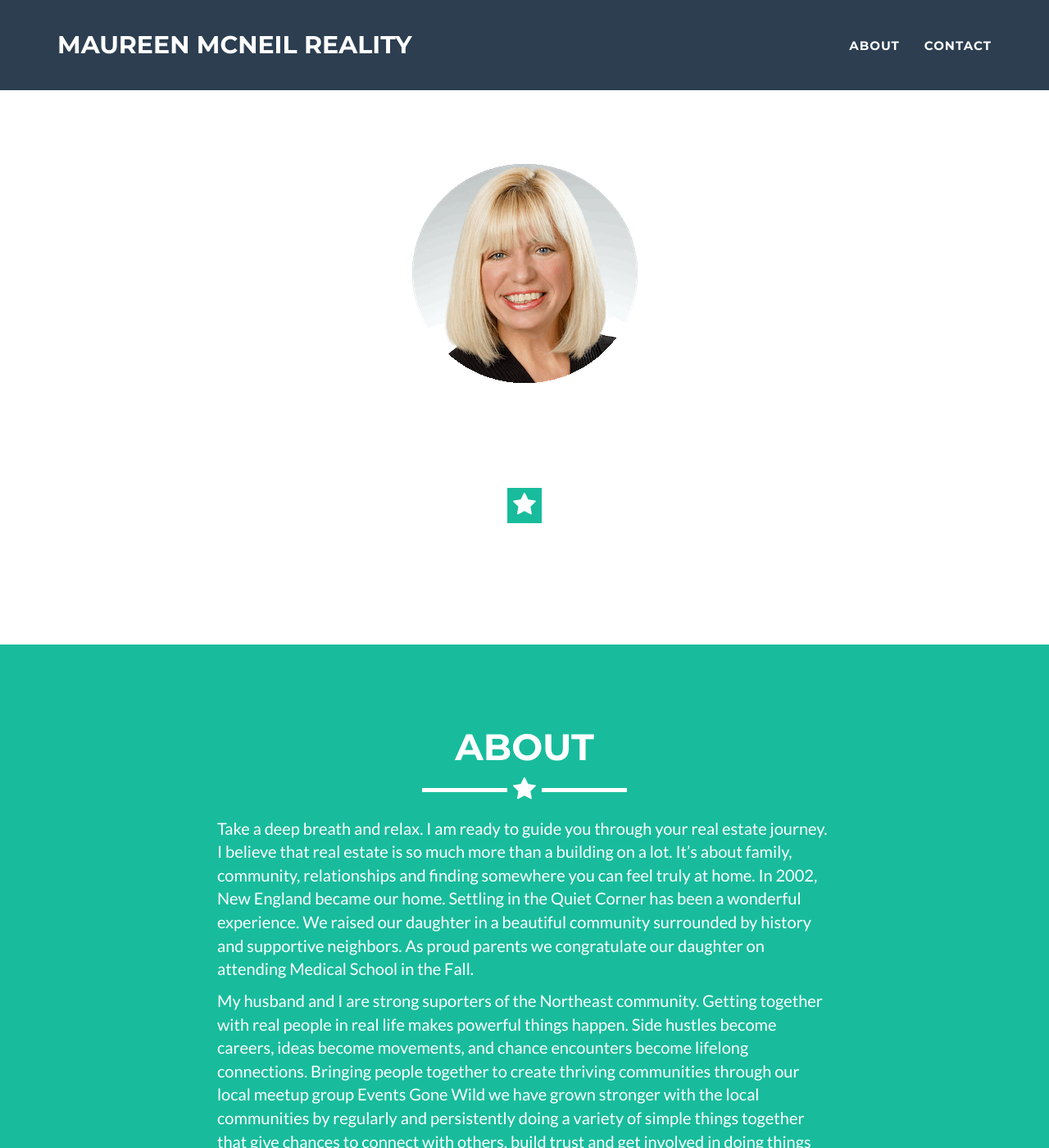
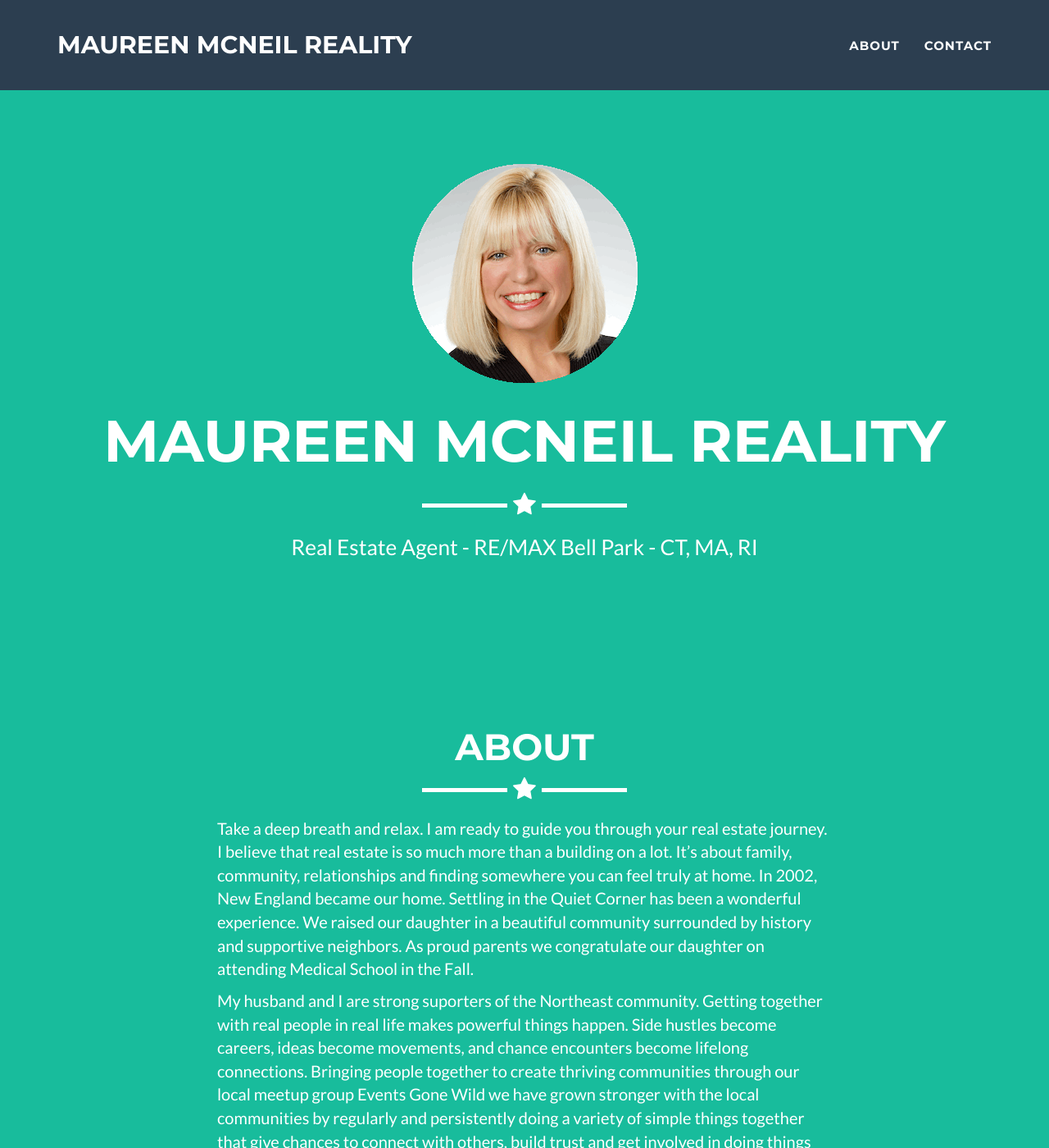
Before and after one commit to maureenmcneilreality/maureenmcneilreality, a Jekyll site: the page built from index.html, in a window 1280 px wide and 1400 px high. Shown: the whole window at 82% size. Built offline with Jekyll 4.4.1, drawn with Linux system fonts in a browser that asks for light colours.

Commit message:
Update main.css

```diff
--- a/_includes/css/main.css
+++ b/_includes/css/main.css
@@ -83,7 +83,7 @@ hr.star-primary:after {
 header {
     text-align: center;
     color: #fff;
-    background: ##fff;
+    background: #{{ site.color.primary }};
 }
 
 header .container {
```
